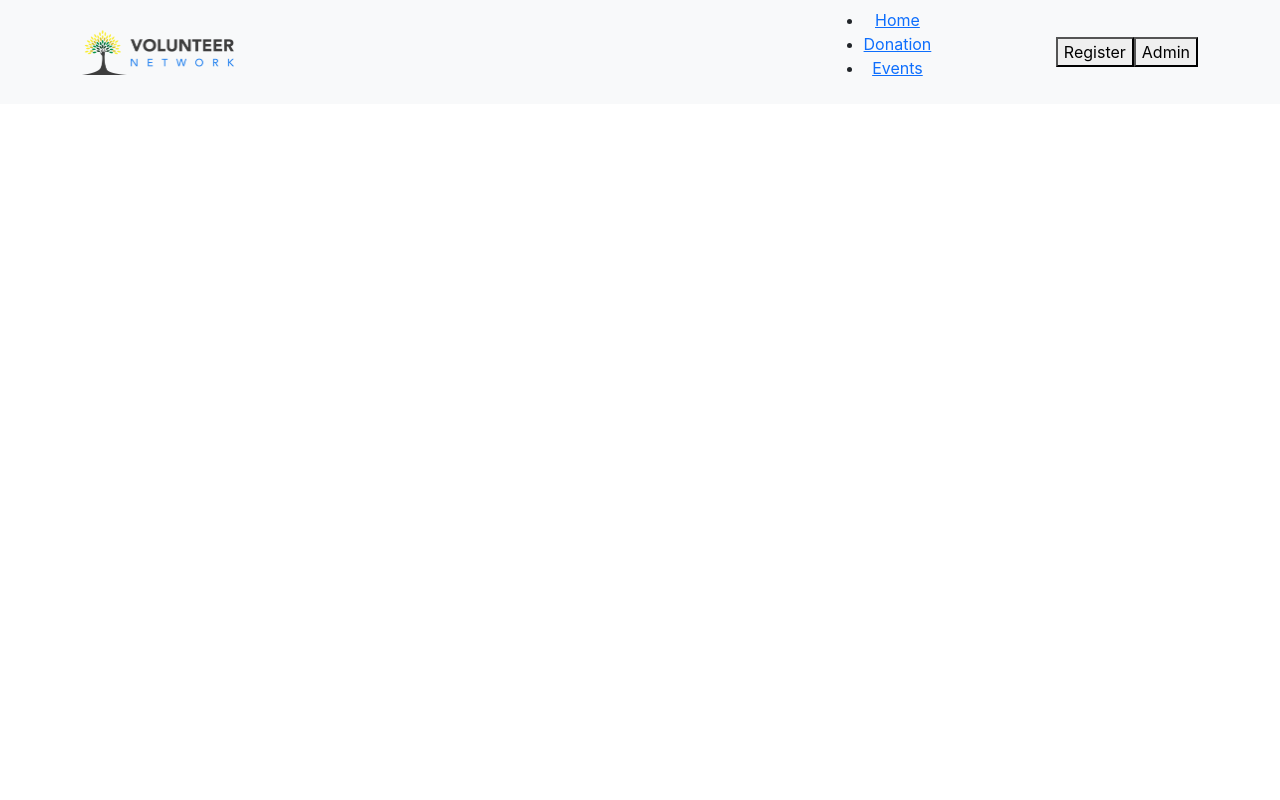
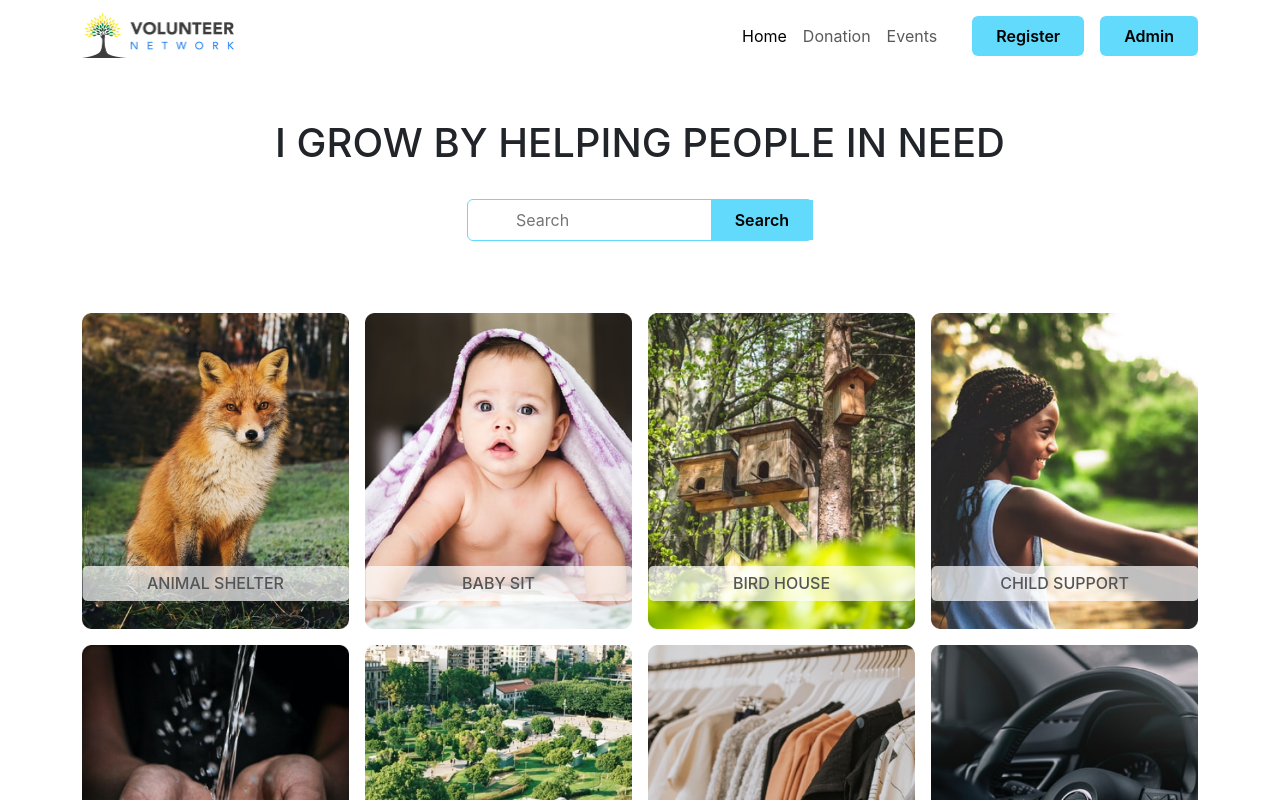
Before and after one commit to connectsagor/Volunteer-Network-Client, a React (Create React App) app: page / in a window 1280 px wide. Shown: the top 800 px of the page. Built offline with nearby package versions, Linux system fonts and the light colour scheme.

Commit message:
added support, login and main search page

```diff
--- a/src/App.css
+++ b/src/App.css
@@ -1,30 +1,4 @@
-.App {
-  text-align: center;
-}
-
-.App-logo {
-  height: 40vmin;
-  pointer-events: none;
-}
-
-@media (prefers-reduced-motion: no-preference) {
-  .App-logo {
-    animation: App-logo-spin infinite 20s linear;
-  }
-}
-
-.App-header {
-  background-color: #282c34;
-  min-height: 100vh;
-  display: flex;
-  flex-direction: column;
-  align-items: center;
-  justify-content: center;
-  font-size: calc(10px + 2vmin);
-  color: white;
-}
-
-.App-link {
+.primary-color {
   color: #61dafb;
 }
 
@@ -36,3 +10,28 @@
     transform: rotate(360deg);
   }
 }
+
+button {
+  border: none;
+  outline: none;
+}
+a {
+  text-decoration: none;
+}
+ul {
+  list-style: none;
+}
+
+.primary-btn {
+  background-color: #61dafb;
+  color: #000;
+  cursor: pointer;
+  font-weight: 600;
+  transition: all 0.3s ease-in-out;
+  border-radius: 6px;
+}
+
+.primary-btn:hover {
+  background-color: #000;
+  color: #61dafb;
+}
--- a/src/App.js
+++ b/src/App.js
@@ -2,11 +2,15 @@ import logo from "./logo.svg";
 import "./App.css";
 import Support from "./components/Support/Support";
 import Nav from "./components/Support/Nav/Nav";
+import Main from "./components/Main/Main";
+import Home from "./components/Home/Home";
+import Login from "./components/Login/Login";
 
 function App() {
   return (
     <div className="App">
-      <Nav></Nav>
+      <Home></Home>
+      <Login />
     </div>
   );
 }
--- a/src/Data/Data.js
+++ b/src/Data/Data.js
@@ -100,9 +100,4 @@ export const images = [
     img: "stuffedAnimals.png",
     name: "Stuffed Animals",
   },
-  {
-    id: 21,
-    img: "voteRegister.png",
-    name: "Vote Register",
-  },
 ];
--- /dev/null
+++ b/src/components/Home/Home.js
@@ -0,0 +1,16 @@
+import React from "react";
+import Nav from "../Support/Nav/Nav";
+import Main from "../Main/Main";
+import Support from "../Support/Support";
+
+const Home = () => {
+  return (
+    <>
+      <Nav />
+      <Main />
+      <Support />
+    </>
+  );
+};
+
+export default Home;
--- /dev/null
+++ b/src/components/Login/Login.css
@@ -0,0 +1,9 @@
+.login {
+  height: 100vh;
+}
+
+.login-box {
+  border: 1px solid #4f4f4f;
+  border-radius: 3px;
+  padding: 60px 30px;
+}
--- /dev/null
+++ b/src/components/Login/Login.js
@@ -0,0 +1,22 @@
+import React from "react";
+import "./Login.css";
+import logo from "../../logos/logo.png";
+
+const Login = () => {
+  return (
+    <div className="container login d-flex flex-column justify-content-center align-items-center">
+      <img className="w-25 mb-5" src={logo} alt="Logo" />
+      <div className="login-box d-flex flex-column justify-content-center align-items-center">
+        <h3>Login With</h3>
+        <button className="primary-btn py-2 px-3 mt-4">
+          Login with Google
+        </button>
+        <p className="mt-2">
+          Don't have an account? <a href="">Create one</a>
+        </p>
+      </div>
+    </div>
+  );
+};
+
+export default Login;
--- /dev/null
+++ b/src/components/Main/Main.css
@@ -0,0 +1,17 @@
+.input-box {
+  position: relative;
+  display: inline-block;
+}
+
+.input-search {
+  border: 1px solid #61dafb;
+}
+.input-search:focus {
+  outline: none;
+}
+.input-btn {
+  position: absolute;
+  top: 50%;
+  right: 0;
+  transform: translateY(-50%);
+}
--- /dev/null
+++ b/src/components/Main/Main.js
@@ -0,0 +1,28 @@
+import React from "react";
+import "./Main.css";
+
+const Main = () => {
+  return (
+    <div className="container mt-5">
+      <div className="row">
+        <div className="col text-center">
+          <h1 className="text-uppercase">I Grow By Helping People In Need</h1>
+          <div className="input-box my-4">
+            <input
+              className="input-search py-2 px-5 rounded-2"
+              type="text"
+              name="name"
+              id="name"
+              placeholder="Search"
+            />
+            <button className="primary-btn py-2 px-4 input-btn rounded-0">
+              Search
+            </button>
+          </div>
+        </div>
+      </div>
+    </div>
+  );
+};
+
+export default Main;
--- a/src/components/Support/Nav/Nav.js
+++ b/src/components/Support/Nav/Nav.js
@@ -4,32 +4,32 @@ import logo from "../../../logos/logo.png";
 
 const Nav = () => {
   return (
-    <nav className="navbar bg-body-tertiary">
+    <nav className="navbar">
       <div className="container">
-        <a className="navbar-brand text-start">
+        <a href="#home" className="navbar-brand text-start">
           <img className="w-25" src={logo} alt="" />
         </a>
-        <ul ClassName="navbar-nav">
-          <li ClassName="nav-item">
-            <a ClassName="nav-link active" aria-current="page" href="#Home">
+        <ul className="navbar-nav d-flex flex-row gap-3">
+          <li className="nav-item">
+            <a className="nav-link active" aria-current="page" href="#Home">
               Home
             </a>
           </li>
-          <li ClassName="nav-item">
-            <a ClassName="nav-link" href="#Donation">
+          <li className="nav-item">
+            <a className="nav-link" href="#Donation">
               Donation
             </a>
           </li>
-          <li ClassName="nav-item">
-            <a ClassName="nav-link" href="#">
+          <li className="nav-item">
+            <a className="nav-link" href="#events">
               Events
             </a>
           </li>
         </ul>
 
         <div>
-          <button>Register</button>
-          <button>Admin</button>
+          <button className="primary-btn py-2 px-4 ">Register</button>
+          <button className="primary-btn py-2 px-4 ms-3">Admin</button>
         </div>
       </div>
     </nav>
--- a/src/components/Support/Support.js
+++ b/src/components/Support/Support.js
@@ -9,12 +9,14 @@ const Support = () => {
     setSupportImage(images);
   }, []);
   return (
-    <div className="img-box container">
+    <div className="img-box container my-5">
       {supportImage &&
         supportImage.map((el) => (
           <div className="img-item" key={el.id}>
             <img className="" src={`/images/${el.img}`} alt={el.id} />
-            <h5 className="title-h5 py-2">{el.name}</h5>
+            <h5 className="title-h5 py-2 text-center text-uppercase">
+              {el.name}
+            </h5>
           </div>
         ))}
     </div>
```
